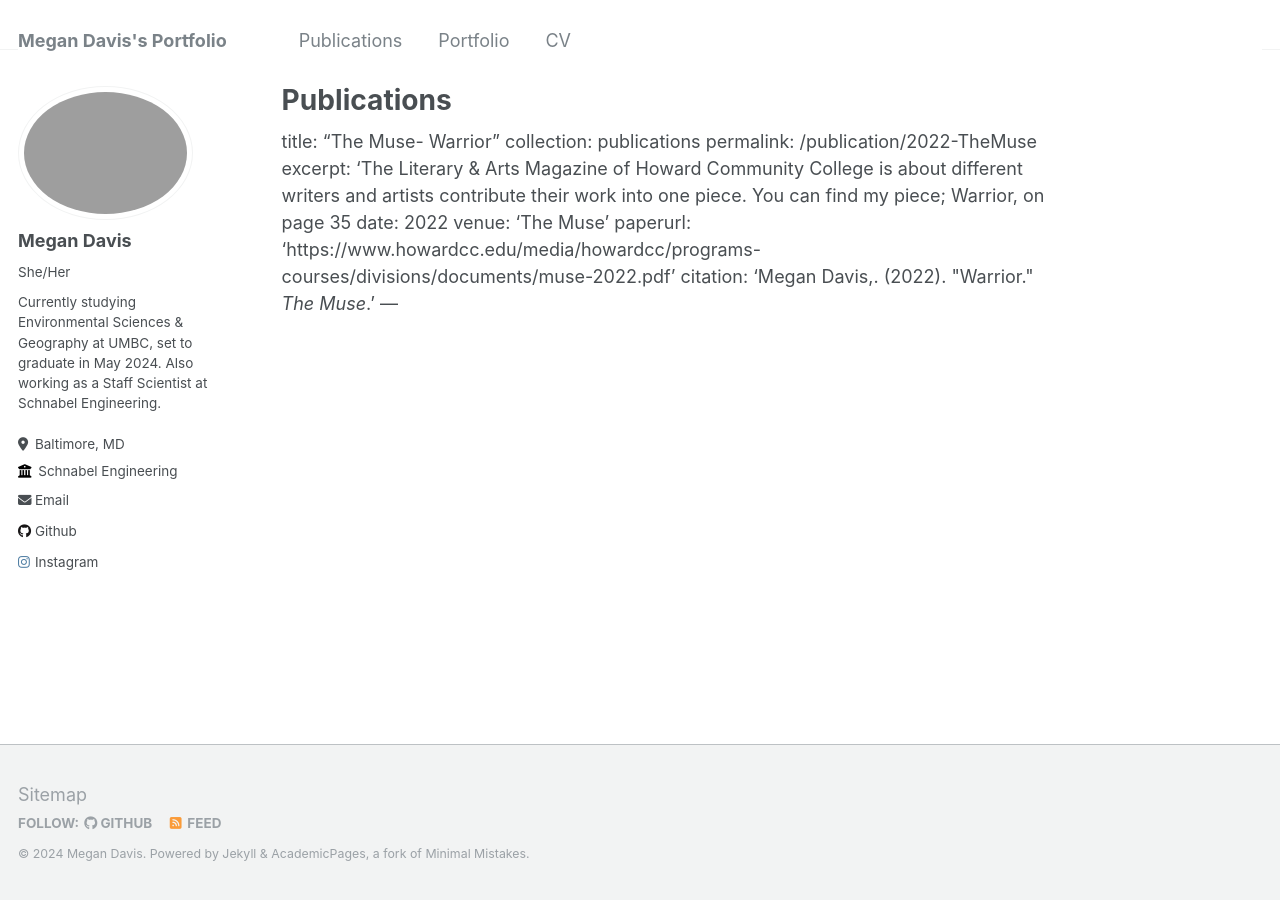
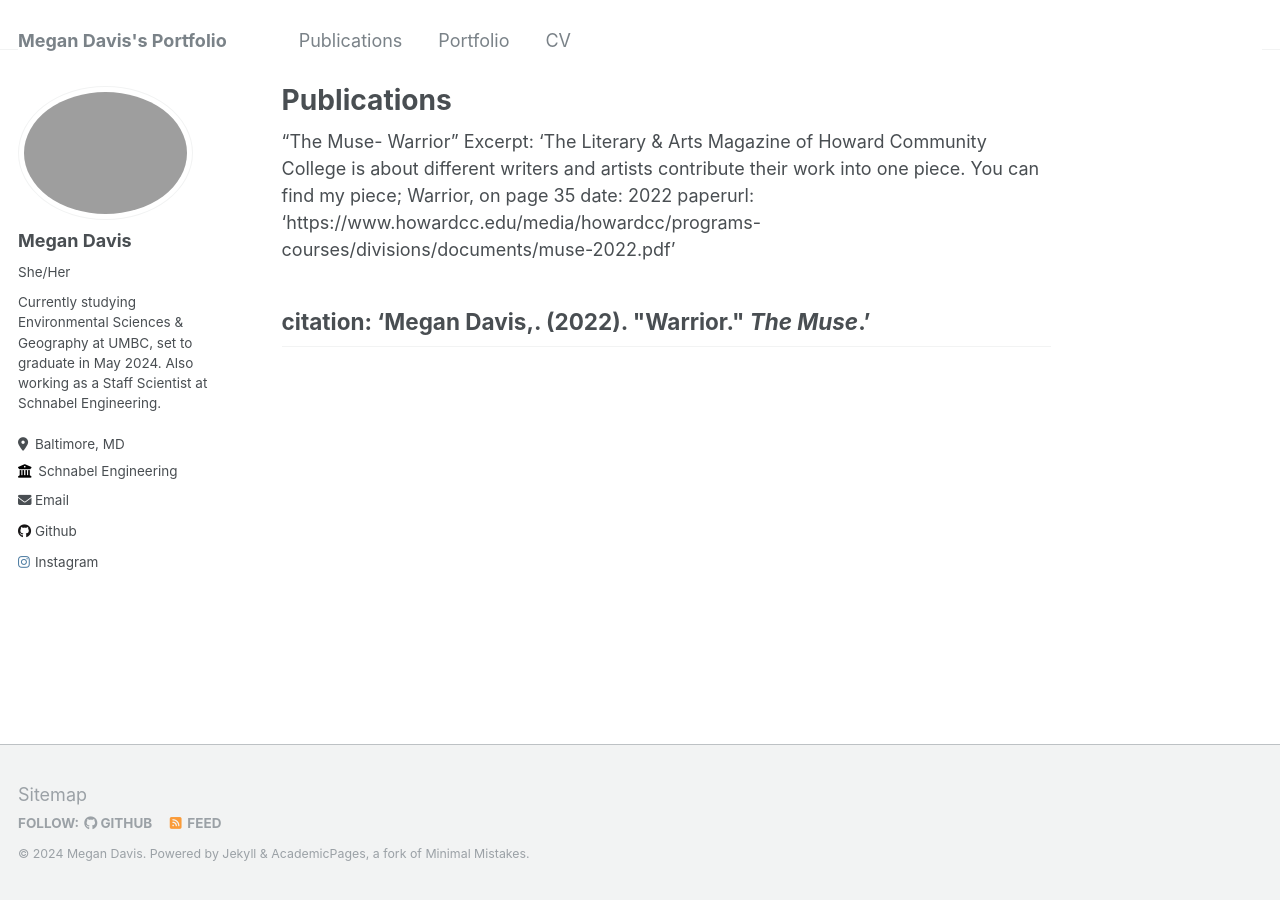
Before and after one commit to mdavis459/mdavis459.github.io, a Jekyll site: the page built from _pages/publications.md, in a window 1280 px wide. Built offline with Jekyll 4.4.1, drawn with Linux system fonts in a browser that asks for light colours.

Commit message:
Update publications.md

```diff
--- a/_pages/publications.md
+++ b/_pages/publications.md
@@ -4,12 +4,10 @@ permalink: /publications/
 author_profile: true
 ---
 
-title: "The Muse- Warrior"
-collection: publications
-permalink: /publication/2022-TheMuse
-excerpt: 'The Literary & Arts Magazine of Howard Community College is about different writers and artists contribute their work into one piece. You can find my piece; Warrior, on page 35
+"The Muse- Warrior"
+Excerpt: 'The Literary & Arts Magazine of Howard Community College is about different writers and artists contribute their work into one piece. You can find my piece; Warrior, on page 35
 date: 2022
-venue: 'The Muse'
 paperurl: 'https://www.howardcc.edu/media/howardcc/programs-courses/divisions/documents/muse-2022.pdf'
+
 citation: 'Megan Davis,. (2022). &quot;Warrior.&quot; <i>The Muse</i>.'
 ---
```
